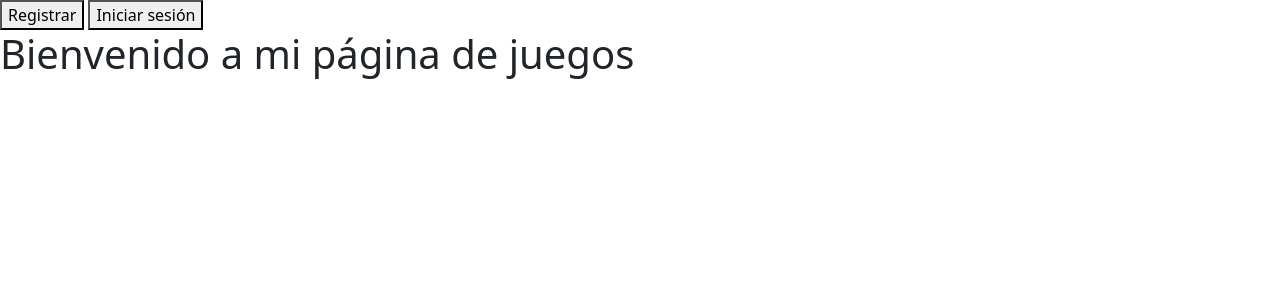
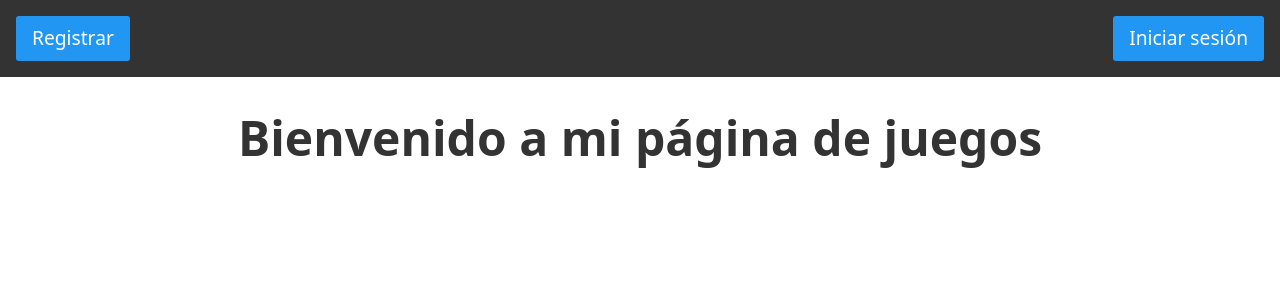
Before and after one commit to matias12k/examen, a Django app: template core/template/core/inicio.html in a window 1280 px wide. Shown: the top 300 px of the page. Run offline with Django 3.2, Linux system fonts and the light colour scheme; the template is opened without the code that fills it, so the values that code supplies are empty; some libraries are stand-ins or nearby versions.

Commit message:
apliacion del css

```diff
--- a/core/static/css/inicio.css
+++ b/core/static/css/inicio.css
@@ -17,19 +17,7 @@
 }
 
 /* Estilos para los botones */
-  .btn-registrarme {
-    background-color: #4CAF50;
-    border: none;
-    color: white;
-    padding: 10px 24px;
-    text-align: center;
-    text-decoration: none;
-    display: inline-block;
-    font-size: 16px;
-    font-weight: bold;
-    margin: 4px 2px;
-    cursor: pointer;
-  }
+.btn-registrarme,
 .btn-iniciar-sesion {
   background-color: #2196F3;
   border: none;
@@ -42,4 +30,85 @@
   font-weight: bold;
   margin: 4px 2px;
   cursor: pointer;
+  border-radius: 3px;
+  transition: background-color 0.3s ease-in-out;
 }
+
+.btn-registrarme:hover {
+  background-color: #4CAF50;
+}
+
+.btn-iniciar-sesion:hover {
+  background-color: #1E88E5;
+}
+
+.title-and-buttons {
+  display: flex;
+  flex-direction: column;
+  align-items: center;
+  justify-content: center;
+  text-align: center;
+}
+
+.title-and-buttons h1 {
+  margin-bottom: 0.5em;
+  font-size: 3rem;
+  color: #333;
+}
+
+/* Estilos para el encabezado */
+header {
+  display: flex;
+  justify-content: space-between;
+  align-items: center;
+  padding: 1rem;
+  background-color: #333;
+  color: white;
+}
+
+header h1 {
+  margin: 0;
+  font-size: 2.5rem;
+  font-weight: bold;
+}
+
+/* Estilos para los botones */
+header button {
+  background-color: #2196F3;
+  border: none;
+  padding: 0.5rem 1rem;
+  font-size: 1.2rem;
+  border-radius: 3px;
+  cursor: pointer;
+  color: white;
+  transition: background-color 0.3s ease-in-out;
+}
+
+header button:hover {
+  background-color: #1E88E5;
+}
+
+/* Estilos para el contenido principal */
+main {
+  display: flex;
+  flex-direction: column;
+  align-items: center;
+  padding: 2rem;
+}
+
+main h1 {
+  margin-bottom: 2rem;
+  font-size: 3rem;
+  font-weight: bold;
+  text-align: center;
+  color: #333;
+}
+
+/* Estilos para los enlaces */
+a {
+  color: #333;
+}
+
+a:hover {
+  color: #555;
+}
```
Lines whose indentation alone changed are shown as unchanged.
